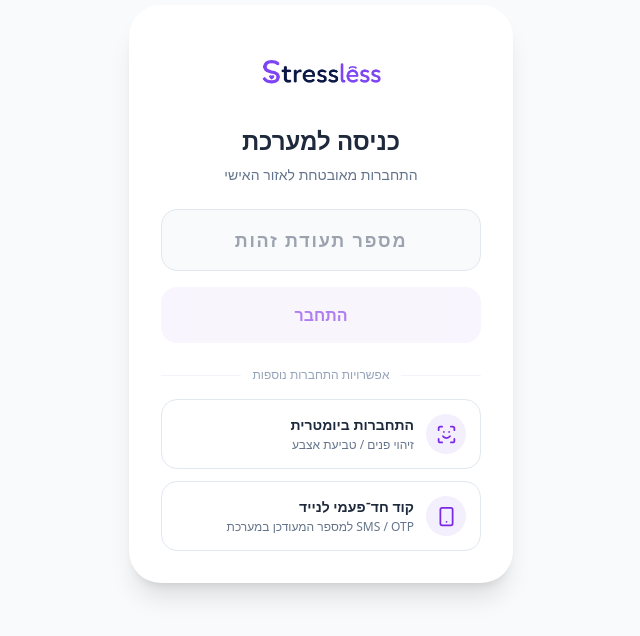
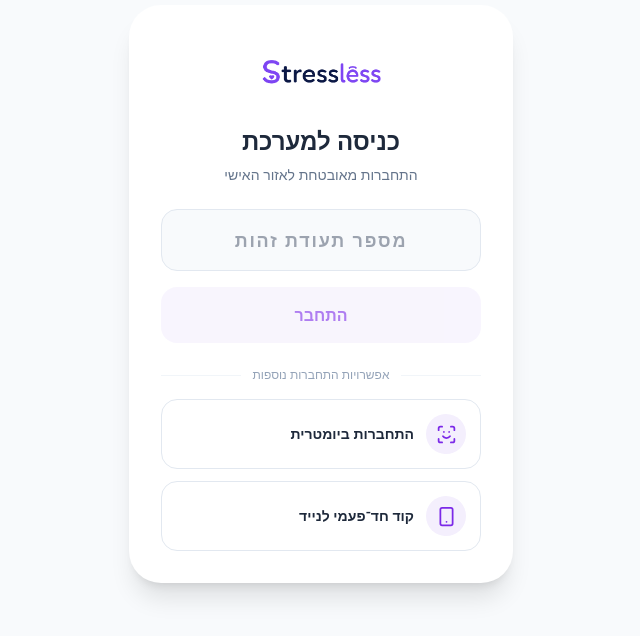
Before and after one commit to Arielb111/stressless, a React (Vite) app: page / in a window 1280 px wide. Shown: the part 106-742 px from the top of the page, without its empty margins (319-959 px from the left). Built offline with nearby package versions, Linux system fonts and the light colour scheme.

Commit message:
Update Stressless app

```diff
--- a/src/App.jsx
+++ b/src/App.jsx
@@ -94,9 +94,6 @@ function LoginScreen({ onLogin }) {
 
               <div className="flex flex-col">
                 <span className="font-bold text-sm text-slate-800">התחברות ביומטרית</span>
-                <span className="text-xs text-slate-500 mt-0.5">
-                  זיהוי פנים / טביעת אצבע
-                </span>
               </div>
             </button>
 
@@ -111,9 +108,6 @@ function LoginScreen({ onLogin }) {
 
               <div className="flex flex-col">
                 <span className="font-bold text-sm text-slate-800">קוד חד־פעמי לנייד</span>
-                <span className="text-xs text-slate-500 mt-0.5">
-                  SMS / OTP למספר המעודכן במערכת
-                </span>
               </div>
             </button>
           </div>
```
